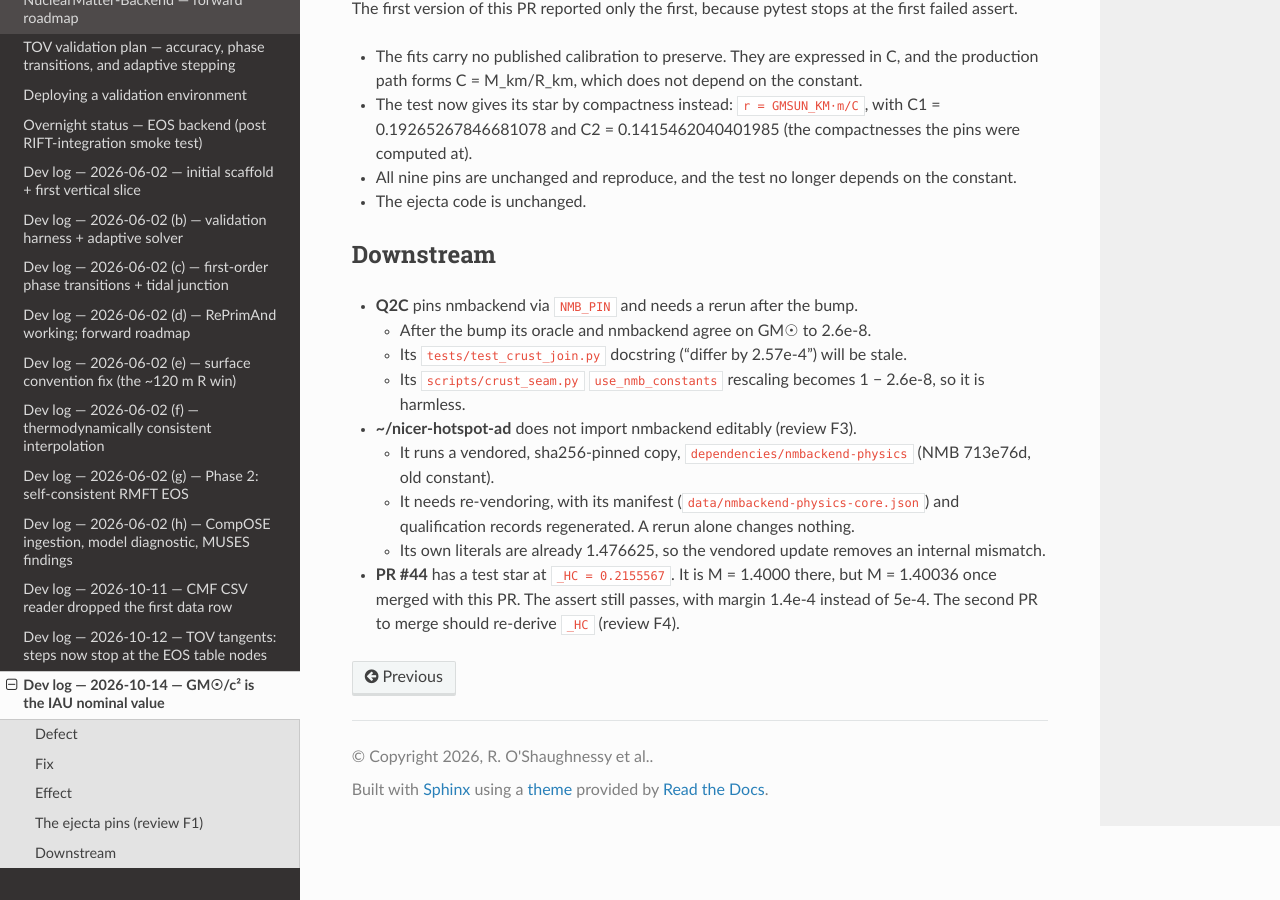
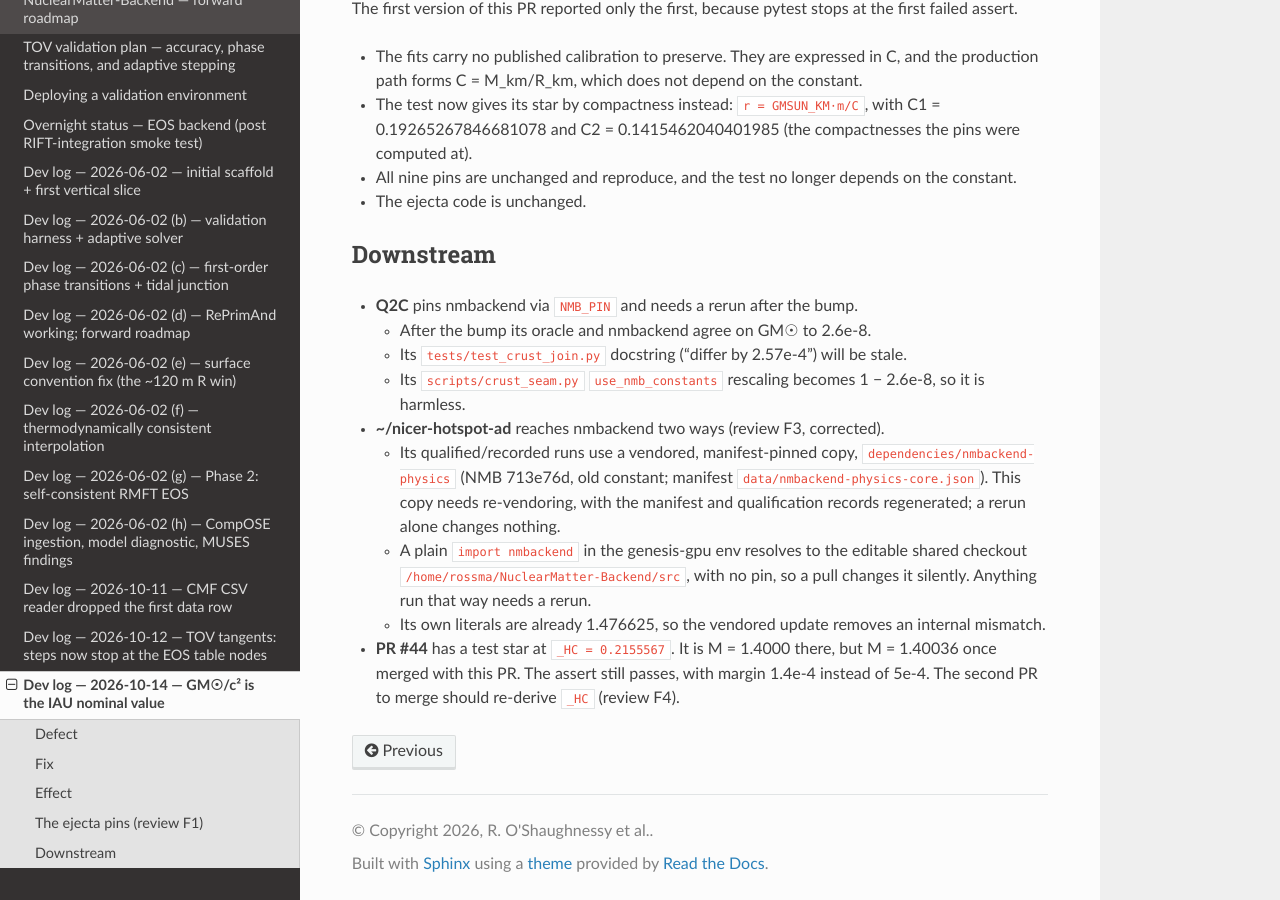
Before and after one commit to oshaughnessy-junior/NuclearMatter-Backend, a Sphinx documentation site: the page built from docs/devlog/2026-10-14-gmsun-iau.md, in a window 1280 px wide and 900 px high, scrolled down 1902 px. Built offline with Sphinx 7.4.7 and the Read the Docs theme 3.1.0, drawn with Linux system fonts in a browser that asks for light colours.

Commit message:
devlog: nicer-hotspot-ad reaches nmbackend by a vendored copy and by the editable env checkout
Co-Authored-By: Claude Opus 5.5 <noreply@anthropic.com>

```diff
--- a/docs/devlog/2026-10-14-gmsun-iau.md
+++ b/docs/devlog/2026-10-14-gmsun-iau.md
@@ -85,11 +85,15 @@ the first failed assert.
     stale.
   - Its `scripts/crust_seam.py` `use_nmb_constants` rescaling becomes 1 − 2.6e-8,
     so it is harmless.
-- **~/nicer-hotspot-ad** does not import nmbackend editably (review F3).
-  - It runs a vendored, sha256-pinned copy, `dependencies/nmbackend-physics`
-    (NMB 713e76d, old constant).
-  - It needs re-vendoring, with its manifest (`data/nmbackend-physics-core.json`)
-    and qualification records regenerated.  A rerun alone changes nothing.
+- **~/nicer-hotspot-ad** reaches nmbackend two ways (review F3, corrected).
+  - Its qualified/recorded runs use a vendored, manifest-pinned copy,
+    `dependencies/nmbackend-physics` (NMB 713e76d, old constant; manifest
+    `data/nmbackend-physics-core.json`).  This copy needs re-vendoring, with the
+    manifest and qualification records regenerated; a rerun alone changes
+    nothing.
+  - A plain `import nmbackend` in the genesis-gpu env resolves to the editable
+    shared checkout `/home/rossma/NuclearMatter-Backend/src`, with no pin, so a
+    pull changes it silently.  Anything run that way needs a rerun.
   - Its own literals are already 1.476625, so the vendored update removes an
     internal mismatch.
 - **PR #44** has a test star at `_HC = 0.2155567`.  It is M = 1.4000 there, but
```
